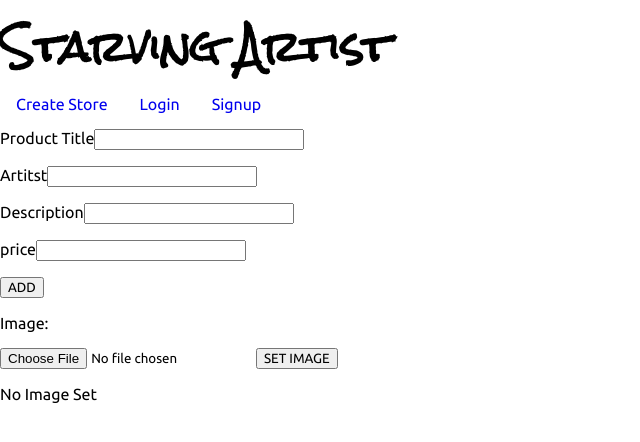
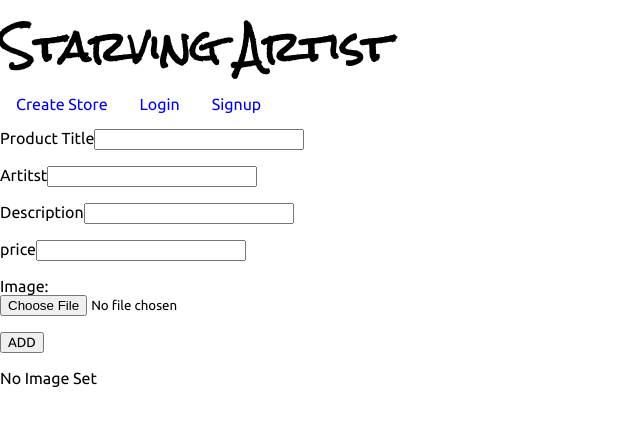
Before and after one commit to BrandonS8/Starving_Artist_React, a React (Create React App) app in the folder my_app/: page /1/add in a window 1280 px wide. Shown: the top 442 px of the page, without its empty margins (0-640 px from the left). Built offline with nearby package versions, Linux system fonts and the light colour scheme; a web font is replaced by a local one.

Commit message:
fix image upload in the add product form

```diff
--- /dev/null
+++ b/my_app/src/AddProduct/AddProduct.css
@@ -0,0 +1,4 @@
+.previewImage img{
+width: 250px;
+height: 250px;
+}
--- a/my_app/src/AddProduct/AddProduct.js
+++ b/my_app/src/AddProduct/AddProduct.js
@@ -1,7 +1,7 @@
 import React, { Component } from 'react'
 import axios from 'axios'
 import UploadFile from '../UploadFile/UploadFile'
-
+import './AddProduct.css'
 class AddProduct extends Component {
   constructor () {
     super()
@@ -50,15 +50,17 @@ class AddProduct extends Component {
           </p>
           <p>
             <label for='Price'>price</label>
-            <input type='text' name='price' />
+            <input type='number' name='price' />
+          </p>
+          <p>
+            Image:
+        <UploadFile setImage={this.setImage} />
           </p>
           <input type='submit' value='ADD' />
         </form>
-        <p>
-        Image:
-        </p>
-        <UploadFile setImage={this.setImage} />
-        {this.state.image != '' ? <img src={this.state.image} /> : <p>No Image Set</p>}
+        <div className='previewImage'>
+          {this.state.image != '' ? <img src={this.state.image} /> : <p>No Image Set</p>}
+        </div>
       </div>
     )
   }
--- a/my_app/src/UploadFile/UploadFile.js
+++ b/my_app/src/UploadFile/UploadFile.js
@@ -12,9 +12,9 @@ class UploadFile extends Component {
 
   handleUpload (e) {
     e.preventDefault()
-    if (e.target.imageFile.files.length > 0) {
+    if (e.target.files.length > 0) {
       const fileData = new FormData()
-      fileData.append('file', e.target.imageFile.files[0])
+      fileData.append('file', e.target.files[0])
       fileData.append('filename', `image${Math.floor((Math.random() * (1000 - 1) + 1)).toFixed(0)}`)
       // e.target.imageFile.files[0].name
       // axios post request
@@ -41,10 +41,7 @@ class UploadFile extends Component {
   render () {
     return (
       <div>
-        <form onSubmit={this.handleUpload}>
-          <input type='file' accept='image/jpg' name='imageFile' required />
-          <input type='submit' value='SET IMAGE' />
-        </form>
+        <input type='file' accept='image/jpg' name='imageFile' onChange={this.handleUpload} required />
       </div>
     )
   }
```
